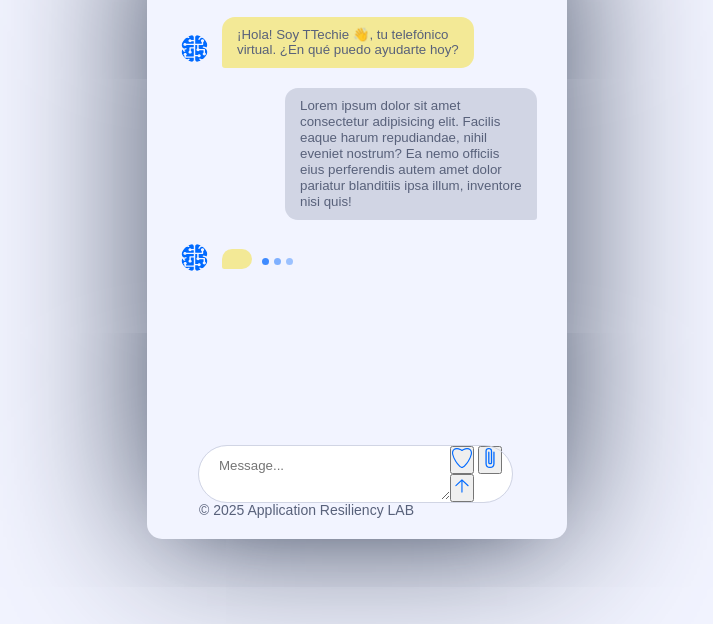
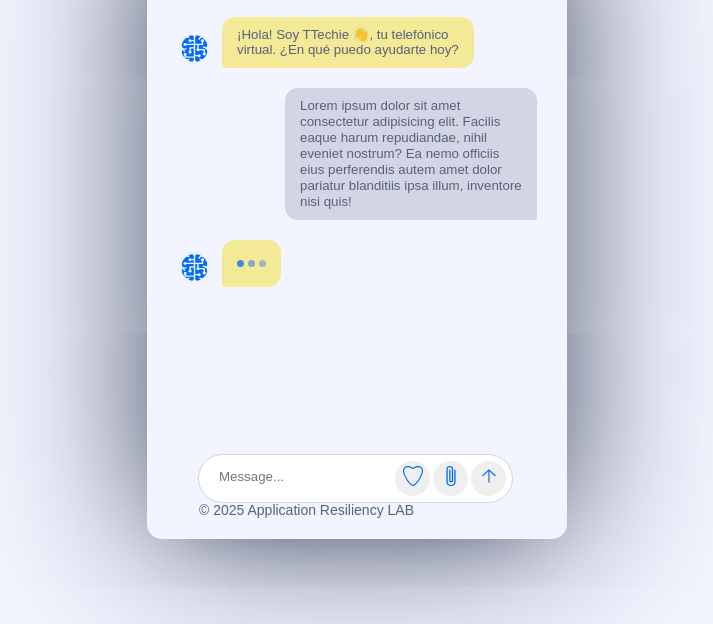
Before and after one commit to cedelin/chatbot-AppRes, a plain HTML site: page index.html in a window 1280 px wide. Shown: the part 176-800 px from the top of the page, without its empty margins (283-996 px from the left). Drawn offline with Linux system fonts and the light colour scheme; a web font is replaced by a local one.

Commit message:
css terminado

```diff
--- a/index.html
+++ b/index.html
@@ -42,25 +42,25 @@
 			<div class="message bot-message">
 				<img src="/img/AI_Inteligencia Artificial_3Masa.svg" alt="AI Icon"
 				class="ai-icon-chat" width="50" height="50">
-				<p class="message-text">
+				<div class="message-text">
 					<div class="thinking-indicator">
 						<div class="dot"></div>
 						<div class="dot"></div>
 						<div class="dot"></div>
+					</div>
 		</div>
-
 		<!--Footer del Chat-->
 		<div class="chatbot-footer">
 			<form action="#" class="chat-form">
 				<textarea placeholder="Message..." class="message-input"></textarea>
-				<div class="chat-bottom">
-					<button class="feel-button">
+				<div class="chat-buttom">
+					<button class="button">
 						<img src="/img/Me gusta_2Regular.svg" alt="Like Icon" width="20" height="20">
 					</button>
-					<button class="attach-button">
+					<button class="button">
 						<img src="/img/Adjuntar_2Regular.svg" alt="Attach Icon" width="20" height="20">
 					</button>
-					<button class="arrow-button">
+					<button class="button">
 						<img src="/img/arrow-line-up_2Regular.svg" alt="Send Icon" width="20" height="20">
 					</button>
 				</div>
--- a/style.css
+++ b/style.css
@@ -144,6 +144,11 @@ body {
     border-radius: 13px 13px 3px 13px;
 }
 
+.chat-body .bot-message .thinking-indicator {
+    display: flex;
+    gap: 4px;
+    padding-block: 10px;
+}
 .chat-body .bot-message .thinking-indicator .dot {
     height: 7px;
     width: 7px;
@@ -175,11 +180,7 @@ body {
     }
 }
 
-.chat-body .bot-message .thinking-indicator {
-    display: flex;
-    gap: 5px;
-    margin-top: 5px;
-}
+
 
 .chat-body .user-message {
     flex-direction: column;
@@ -202,12 +203,44 @@ body {
     outline: 1px solid #d1d5e4;
 }
 
+.chatbot-footer .chat-form:focus-within {
+    outline: 1px solid #0066ff;
+}
+
 .chat-form .message-input {
     width: 100%;
-    padding: 10px 20px;
-    border-radius: 32px;
+    height: 47px;
+    padding: 14px 0 13px 20px;
+    border-radius: inherit;
     border: none;
     outline: none;
     font-size: 0.95rem;
     background: #fff;
+    resize: none;
 }
+
+.chat-form .chat-buttom{
+    display: flex;
+    height: 47px;
+    gap: 3px;
+    align-items: center;
+    align-self: flex-end;
+    padding-right: 6px;
+}
+
+.chat-form .chat-buttom button {
+    height: 35px;
+    width: 35px;
+    border: none;
+    font-size: 1.1rem;
+    cursor: pointer;
+    color: #fff;
+    border-radius: 50%;
+    transition: all 0.3s ease;
+}
+.chat-form .chat-buttom button:hover {
+    background: #f3e996;
+}
+.chat-form .chat-buttom .feel-button {
+    background: #0066ff;
+}
```
